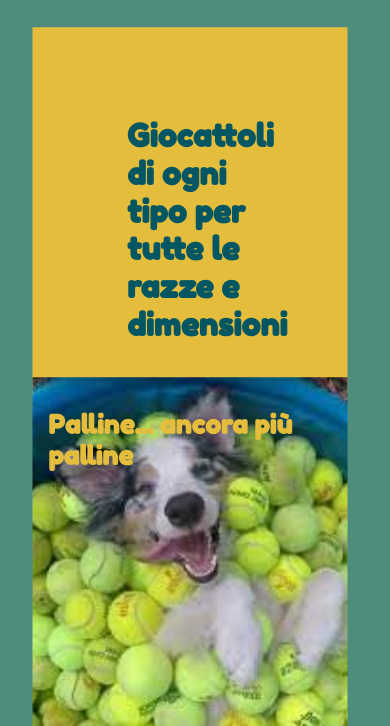
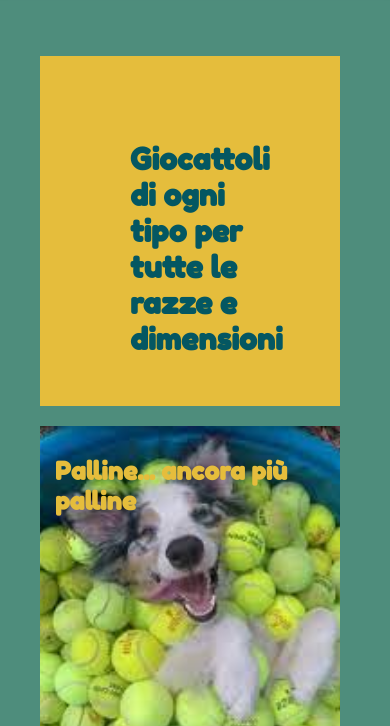
Before and after one commit to michellety17/toby-s-gift-project, a plain HTML site: page giocattoli.html in a window 390 px wide. Shown: the part 89-815 px from the top of the page. Drawn offline with Linux system fonts and the light colour scheme; a web font is replaced by a local one.

Commit message:
update.4

```diff
--- a/style.css
+++ b/style.css
@@ -700,9 +700,12 @@ main .col-1 .card12 p{
     main .row-1 .col-1 .card{
         width:300px;
         height:350px;
+        margin-right:10px;
+        margin-top: 20px;
         padding:10px 15px;
+    }
+    main .row-1 .col-1 .card:hover{
         transform: scale(1.05);
-
     }
     main .row-1 .col-1 .card-1{
         width:300px;
```
